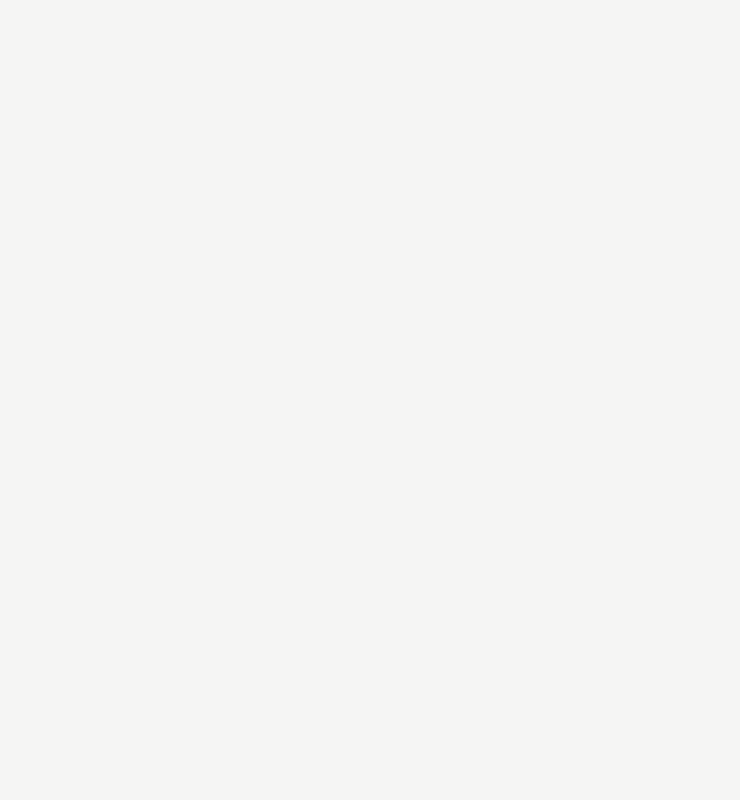
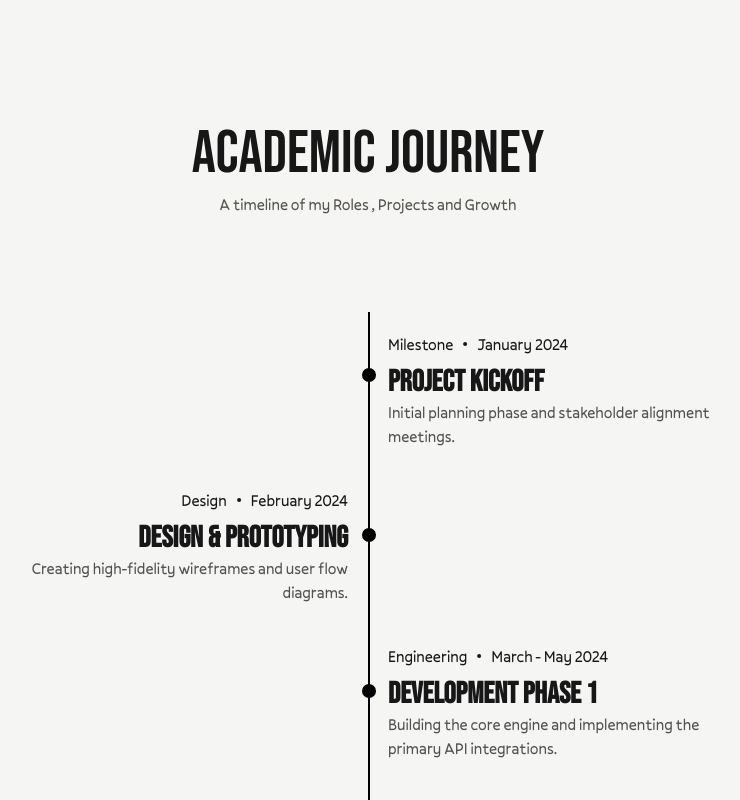
Before and after one commit to Nabin-09/gsap-portfolio, a Next.js app: page / in a window 1280 px wide. Shown: the part 6460-7260 px from the top of the page, without its empty margins (272-1012 px from the left). Before the commit the page ends 6456 px from the top, so only its background shows below. Built offline with nearby package versions, Linux system fonts and the light colour scheme.

Commit message:
chore : Finished designing the timeline section

```diff
--- a/components/Timeline.tsx
+++ b/components/Timeline.tsx
@@ -1,22 +1,45 @@
 import React from 'react'
 import { timelineItems } from '@/data/data'
+import { Dot } from 'lucide-react'
 export default function Timeline() {
-  return <section>
+  return <section className='py-20 sm:py-24 lg:py-32'>
     <div className="container">
         {/* Title */}
         <div className="">
-            <h2 className="Academic Journey"></h2>
-            <p className="A timeline of my Roles , Projects and Growth"></p>
+            <h2 className="text-3xl text-center sm:text-4xl lg:text-6xl ">Academic Journey</h2>
+            <p className="text-stone-600 mt-2 text-center">A timeline of my Roles , Projects and Growth</p>
         </div>
         {/* Wrapper  */}
-        <ul className="">
+        <ul className="relative mx-auto max-w-3xl mt-20 lg:mt-24">
             {timelineItems.map(item =>(
-                <li key={item.id}>
+                <li key={item.id} className='grid lg:grid-cols-2 group'>
                     {/* content */}
-                    <div className=""></div>
+                    <div className="group-odd:order-1 lg:group-even:text-right p-5 ">
+                        <div className="inline-flex items-center">
+                            <span>{item.category}</span>
+                            <span>
+                                <Dot/>
+                            </span>
+                            <span>{item.date}</span>
+                        </div>
+                        <h3 className='text-2xl md:text-3xl font-bold mt-2'>{item.title}</h3>
+                        <p className='text-neutral-600'>{item.description}</p>
+                    </div>
                     {/* Empty Div */}
+                    <div className="hidden lg:block h36 w-full"></div>
                 </li>
             ))}
+            {/* center divider */}
+            <div className="h-full w-0.5  bg-black absolute top-0 left-0 lg:left-1/2 -tranlate-x-1/2">
+                <span className=''>
+                    {[1,2,3,4,5].map((dot)=>(
+                        <span key={dot} className='size-3.5 bg-black rounded-full
+                        absolute left-1/2 -translate-x-1/2 nth-[1]:top-14 nth-[2]:top-54 sm:nth-[2]:top-48 lg:nth-[2]:top-54
+                        nth-[3]:top-93 sm:nth-[3]:top-82.5 lg:nth-[3]:top-93  nth-[4]:top-132.5
+                        sm:nth-[4]:top-115 lg:nth-[4]:top-132.5  nth-[5]:top-171.75 sm:nth-[5]:top-147.5 lg:nth-[5]:top-171.75'/>
+                    ))}
+                </span>
+            </div>
         </ul>
     </div>
   </section>
```
